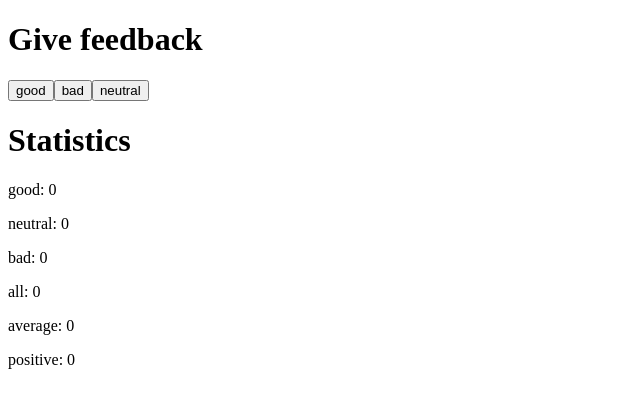
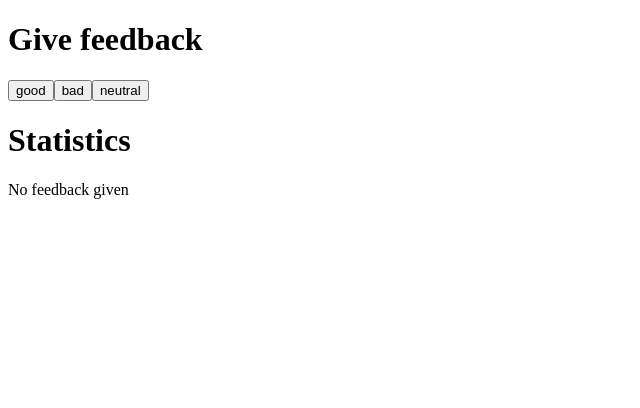
Before and after one commit to Dmkk01/Helsinki-Full-Stack-Web-Development, a React (Create React App) app in the folder Part 1 - Introduction to React/unicafe/: page / in a window 1280 px wide. Shown: the top 408 px of the page, without its empty margins (0-640 px from the left). Built offline with nearby package versions, Linux system fonts and the light colour scheme.

Commit message:
Upload Exercise 1.9

```diff
--- a/Part 1 - Introduction to React/unicafe/src/App.js
+++ b/Part 1 - Introduction to React/unicafe/src/App.js
@@ -2,6 +2,12 @@ import React, { useState } from 'react'
 
 
 const Statistics = (props) => {
+  if (props.functions[0](props.values[0], props.values[1], props.values[2]) === 0) {
+    return (
+      <p> No feedback given</p>
+    )
+  }
+  else {
     return (
       <>
         <p> good: {props.values[0]}</p>
@@ -9,9 +15,10 @@ const Statistics = (props) => {
         <p> bad: {props.values[2]}</p>
         <p> all: {props.functions[0](props.values[0], props.values[1], props.values[2])}</p>
         <p> average: {props.functions[1](props.values[0], props.values[1], props.values[2])}</p>
-      <p> positive: {props.functions[2](props.values[0], props.values[1], props.values[2])}</p>
+        <p> positive: {props.functions[2](props.values[0], props.values[1], props.values[2])} %</p>
       </>
     )
+  }
 }
 const App = () => {
   // save clicks of each button to its own state
```
Lines whose indentation alone changed are shown as unchanged.
